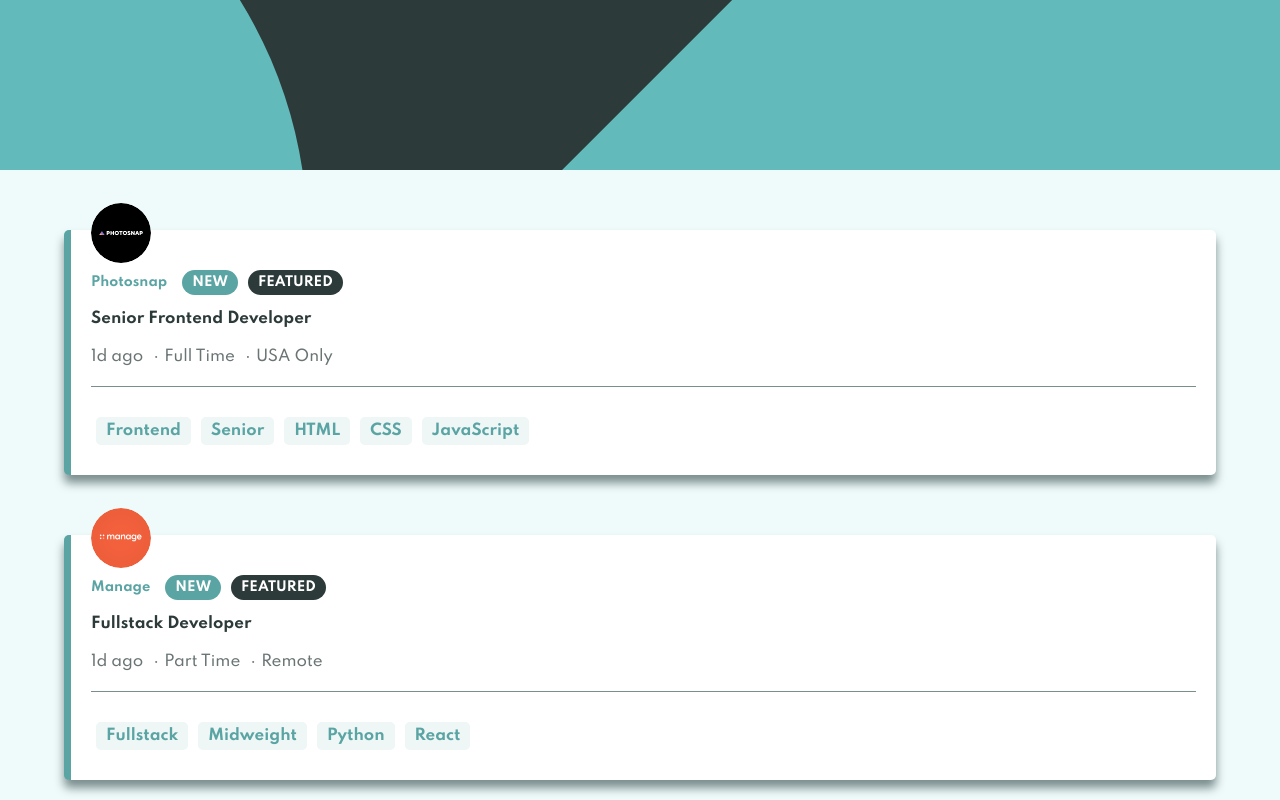
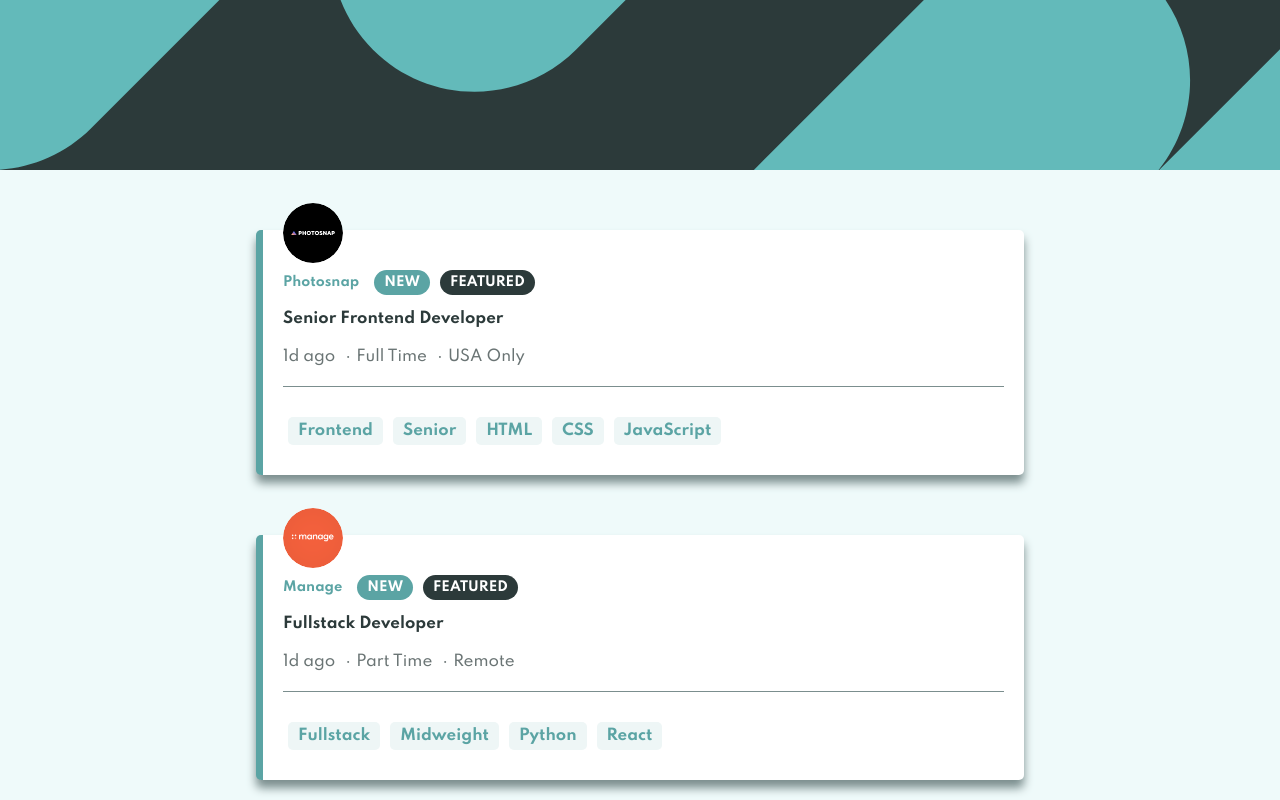
Before and after one commit to cesarionivar/static-job-listing, a plain HTML site: page index.html in a window 1280 px wide. Shown: the top 800 px of the page. Drawn offline with Linux system fonts and the light colour scheme.

Commit message:
Mixins media queries

```diff
--- a/index.html
+++ b/index.html
@@ -14,9 +14,9 @@
   <div class="header"></div>
   <div class="filter none container">
     <ul class="filter__content" id="filters">
-      <!-- <li><span>Frontend</span> <a href="#">X</a></li>
+      <li><span>Frontend</span> <a href="#">X</a></li>
       <li><span>CSS</span><a href="#">X</a></li>
-      <li><span>JavaScript</span><a href="#">X</a></li> -->
+      <li><span>JavaScript</span><a href="#">X</a></li>
     </ul>
     <a href="#" class="filter__clear" id="clear-filters">Clear</a>
   </div>
--- a/sass/_globals.scss
+++ b/sass/_globals.scss
@@ -17,4 +17,9 @@ body {
 .container {
     margin-left: 5vw;
     margin-right: 5vw;
+
+    @include breakpoint-up(medium) {
+        margin-left: 20vw;
+        margin-right: 20vw;
+    }
 }
--- a/sass/_header.scss
+++ b/sass/_header.scss
@@ -6,6 +6,10 @@
     background-size: cover;
     height: 170px;
     width: 100%;
+
+    @include breakpoint-up(medium) {
+        background-image: url('../images/bg-header-desktop.svg');
+    }
 }
 
 .filter {
```
Also changed, not shown: css/style.min.css, 1 other file.
